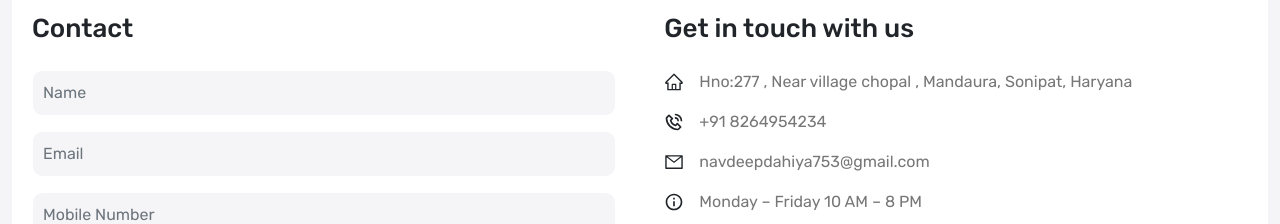
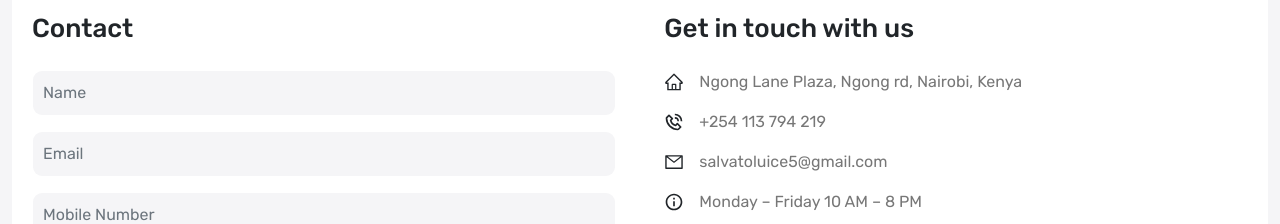
Before and after one commit to salvatoluice/Applehub, a React (Create React App) app: page /contact in a window 1280 px wide. Shown: the part 861-1085 px from the top of the page. Built offline with nearby package versions, Linux system fonts and the light colour scheme.

Commit message:
Add contact section

```diff
--- a/src/pages/Contact.js
+++ b/src/pages/Contact.js
@@ -14,7 +14,7 @@ const Contact = () => {
         <div className="row">
           <div className="col-12">
             <iframe
-              src="https://www.google.com/maps/embed?pb=!1m18!1m12!1m3!1d6986.771103663534!2d76.99275607711007!3d28.886888929272477!2m3!1f0!2f0!3f0!3m2!1i1024!2i768!4f13.1!3m3!1m2!1s0x390da5e51463d4c9%3A0xe5a485e2ac7c3d4a!2sMandaura%2C%20Haryana%20131103!5e0!3m2!1sen!2sin!4v1669909087902!5m2!1sen!2sin"
+              src="https://www.google.com/maps/.886888929272477!2m3!1f0!2f0!3f0!3m2!1i1024!2i768!4f13.1!3m3!1m2!1s0x390da5e51463d4c9%3A0xe5a485e2ac7c3d4a!2sMandaura%2C%20Haryana%20131103!5e0!3m2!1sen!2sin!4v1669909087902!5m2!1sen!2sin"
               width="600"
               height="450"
               className="border-0 w-100"
@@ -71,18 +71,17 @@ const Contact = () => {
                     <li className="mb-3 d-flex gap-15 align-items-center">
                       <AiOutlineHome className="fs-5" />
                       <address className="mb-0">
-                        Hno:277 , Near village chopal , Mandaura, Sonipat,
-                        Haryana
+                        Ngong Lane Plaza, Ngong rd, Nairobi, Kenya
                       </address>
                     </li>
                     <li className="mb-3 d-flex gap-15 align-items-center">
                       <BiPhoneCall className="fs-5" />
-                      <a href="tel:+91 8264954234">+91 8264954234</a>
+                      <a href="tel:+254 113 794 219">+254 113 794 219</a>
                     </li>
                     <li className="mb-3 d-flex gap-15 align-items-center">
                       <AiOutlineMail className="fs-5" />
-                      <a href="mailto:navdeepdahiya753@gmail.com">
-                        navdeepdahiya753@gmail.com
+                      <a href="mailto:salvatoluice5@gmail.com">
+                        salvatoluice5@gmail.com
                       </a>
                     </li>
                     <li className="mb-3 d-flex gap-15 align-items-center">
--- a/src/pages/Home.js
+++ b/src/pages/Home.js
@@ -315,7 +315,7 @@ const Home = () => {
       <Container class1="blog-wrapper py-5 home-wrapper-2">
         <div className="row">
           <div className="col-12">
-            <h3 className="section-heading">Our Latest Blogs</h3>
+            <h3 className="section-heading">Blog</h3>
           </div>
         </div>
         <div className="row">
```
